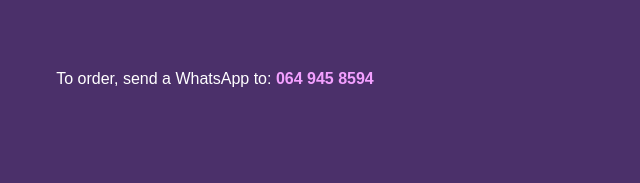
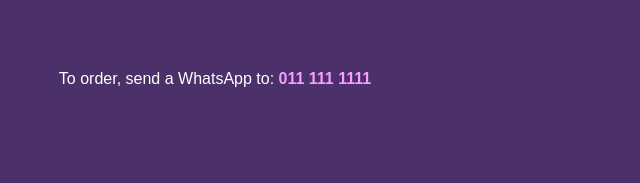
Before and after one commit to MuicMucho/cozycreations, a plain HTML site: page index.html in a window 1280 px wide. Shown: the part 1254-1437 px from the top of the page, 425-1065 px from the left. Drawn offline with Linux system fonts and the light colour scheme; a web font is replaced by a local one.

Commit message:
Update index.html

```diff
--- a/index.html
+++ b/index.html
@@ -260,7 +260,7 @@
 
     <div class="contact">
       To order, send a WhatsApp to:
-      <a href="https://wa.me/27649458594" target="_blank">064 945 8594</a>
+      <a href="https://wa.me/271111111111" target="_blank">011 111 1111</a>
     </div>
 
   </div>
```
